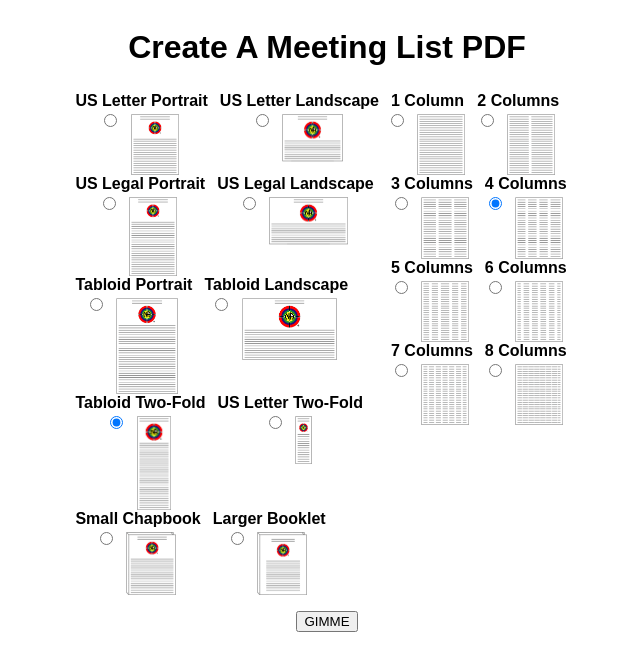
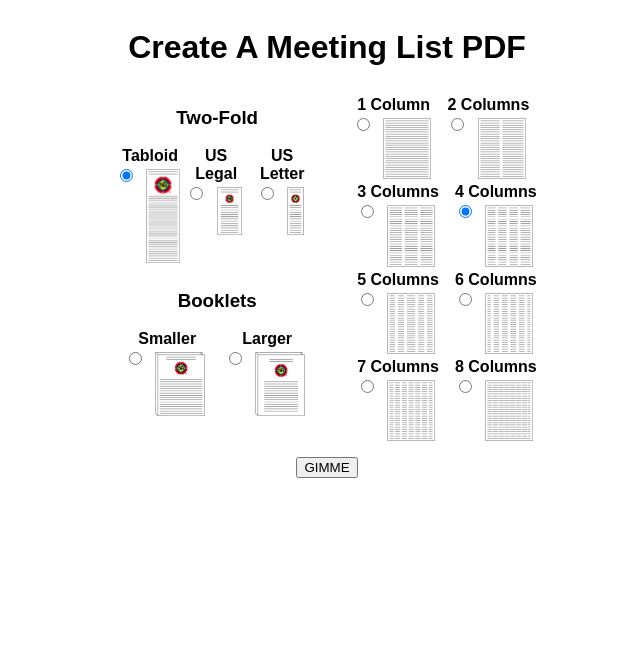
Before and after one commit to bmlt-enabled/pdfstuff, a PHP site: page / in a window 1280 px wide. Shown: the top 671 px of the page, without its empty margins (313-953 px from the left). Run offline with PHP 8.4, Linux system fonts and the light colour scheme.

Commit message:
Mostly cosmetic work on the form. We now have a slightly wider US Legal 2-fold.

```diff
--- a/ListWizard/index.html
+++ b/ListWizard/index.html
@@ -23,12 +23,19 @@
                         document.getElementById('column-container').style.display = 'block';
                         document.getElementById('pages-container').style.display = 'none';
                     } else {
-                        if (document.getElementById('two-fold-us-letter').checked) {
+                        if (document.getElementById('two-fold-us-letter').checked || document.getElementById('two-fold-us-legal').checked) {
                             document.getElementById('column-container').style.display = 'none';
                             document.getElementById('pages-container').style.display = 'none';
                         } else {
                             document.getElementById('column-container').style.display = 'block';
                             document.getElementById('pages-container').style.display = 'block';
+                            if (document.getElementById('layout-chapbook').checked) {
+                                document.getElementById('bottom-container-small').style.display = 'block';
+                                document.getElementById('bottom-container-large').style.display = 'none';
+                            } else {
+                                document.getElementById('bottom-container-small').style.display = 'none';
+                                document.getElementById('bottom-container-large').style.display = 'block';
+                            };
                         };
                     };
                 };
@@ -39,41 +46,41 @@
                     document.getElementById('throbber-container').style.display = 'block';
                     document.getElementById('pickerForm').style.display = 'none';
 
+                    var pages = null;
+                    var columns = null;
+
                     var uri = 'printed_lists/index.php?layout=';
+
                     switch(findGetParameter('layout')) {
                         case 'two-fold-tabloid':
                             uri += 'two-fold-tabloid';
-                            pages = '';
+                            columns = parseInt(findGetParameter('columns'));
                         break;
                         case 'two-fold-us-letter':
                             uri += 'two-fold-us-letter';
-                            pages = '';
                         break;
-                        case 'usletter-l':
-                            uri += 'us-letter&orientation=l';
-                        break;
-                        case 'uslegal-p':
-                            uri += 'uslegal';
-                        break;
-                        case 'uslegal-l':
-                            uri += 'uslegal&orientation=l';
-                        break;
-                        case 'tabloid-p':
-                            uri += 'tabloid';
-                        break;
-                        case 'tabloid-l':
-                            uri += 'tabloid&orientation=l';
+                        case 'two-fold-us-legal':
+                            uri += 'two-fold-us-legal';
                         break;
                         case 'chapbook':
                             uri += 'chapbook';
+                            pages = parseInt(findGetParameter('pages-small'));
+                            columns = parseInt(findGetParameter('columns'));
                         break;
                         case 'booklet':
                             uri += 'booklet';
+                            pages = parseInt(findGetParameter('pages-large'));
+                            columns = parseInt(findGetParameter('columns'));
                         break;
                     };
 
-                    uri += '&columns=' + parseInt(findGetParameter('columns'));
-                    uri += '&pages=' + parseInt(findGetParameter('pages'));
+                    if (columns) {
+                        uri += '&columns=' + columns;
+                    }
+
+                    if (pages) {
+                        uri += '&pages=' + pages;
+                    }
 
                     location.href=uri;
                 };
@@ -107,7 +114,6 @@
             div.selectionLine div.selectionBlock {
                 float:left;
                 display: table;
-                margin-right:0.75em;
             }
 
             div.selectionBlock h4 {
@@ -153,90 +164,41 @@
         <form action="" method="GET" id="pickerForm"">
             <div class="formContents">
                 <h1>Create A Meeting List PDF</h1>
-                <div class="layout-container">
+                <div class="layout-container" style="text-align:center;padding:0;margin-right:1.5em">
                     <div class="selectionLine">
-                        <div class="selectionBlock">
-                            <h4>US Letter Portrait</h4>
-                            <div class="choiceBlock">
-                                <input type="radio" name="layout" value="usletter-p" id="layout-usletter-p" onchange="evaluateUI()" />
-                                <label for="layout-usletter-p" class="thumbnail-label">
-                                    <img src="images/USLetter.png" alt="US Letter Icon" width="48px" class="thumbnail" />
-                                </label>
-                            </div>
-                        </div>
-                        <div class="selectionBlock">
-                            <h4>US Letter Landscape</h4>
-                            <div class="choiceBlock">
-                                <input type="radio" name="layout" value="usletter-l" id="layout-usletter-l" onchange="evaluateUI()" />
-                                <label for="layout-usletter-l" class="thumbnail-label">
-                                    <img src="images/USLetterLandscape.png" alt="US Letter Icon" height="48px" class="thumbnail" />
-                                </label>
-                            </div>
-                        </div>
-                    </div>
-                    <div class="selectionLine">
-                        <div class="selectionBlock">
-                            <h4>US Legal Portrait</h4>
-                            <div class="choiceBlock">
-                                <input type="radio" name="layout" value="uslegal-p" id="layout-uslegal-p" onchange="evaluateUI()" />
-                                <label for="layout-uslegal-p" class="thumbnail-label">
-                                    <img src="images/USLegal.png" alt="US Legal Icon" width="48px" class="thumbnail" />
-                                </label>
-                            </div>
-                        </div>
-                        <div class="selectionBlock">
-                            <h4>US Legal Landscape</h4>
-                            <div class="choiceBlock">
-                                <input type="radio" name="layout" value="uslegal-l" id="layout-uslegal-l" onchange="evaluateUI()" />
-                                <label for="layout-uslegal-l" class="thumbnail-label">
-                                    <img src="images/USLegalLandscape.png" alt="US Legal Icon" height="48px" class="thumbnail" />
-                                </label>
-                            </div>
-                        </div>
-                    </div>
-                    <div class="selectionLine">
-                        <div class="selectionBlock">
-                            <h4>Tabloid Portrait</h4>
-                            <div class="choiceBlock">
-                                <input type="radio" name="layout" value="tabloid-p" id="layout-tabloid" onchange="evaluateUI()" />
-                                <label for="layout-tabloid" class="thumbnail-label">
-                                    <img src="images/Tabloid.png" alt="Taboid Icon" width="62px" class="thumbnail" />
-                                </label>
-                            </div>
-                        </div>
-                        <div class="selectionBlock">
-                            <h4>Tabloid Landscape</h4>
-                            <div class="choiceBlock">
-                                <input type="radio" name="layout" value="tabloid-l" id="layout-tabloid-l" onchange="evaluateUI()" />
-                                <label for="layout-tabloid-l" class="thumbnail-label">
-                                    <img src="images/TabloidLandscape.png" alt="Taboid Icon" height="62px" class="thumbnail" />
-                                </label>
-                            </div>
-                        </div>
-                    </div>
-                    <div class="selectionLine">
-                        <div class="selectionBlock">
-                            <h4>Tabloid Two-Fold</h4>
+                        <h3>Two-Fold</h4>
+                        <div class="selectionBlock" style="width:33%">
+                            <h4>Tabloid</h4>
                             <div class="choiceBlock">
                                 <input type="radio" name="layout" value="two-fold-tabloid" id="two-fold-tabloid" checked="checked" onchange="evaluateUI()" />
-                                <label for="layout-two-fold-tabloid" class="thumbnail-label">
+                                <label for="two-fold-tabloid" class="thumbnail-label">
                                     <img src="images/TabloidTwoFold.png" alt="Taboid Icon" width="34px" class="thumbnail" />
                                 </label>
                             </div>
                         </div>
-                        <div class="selectionBlock">
-                            <h4>US Letter Two-Fold</h4>
+                        <div class="selectionBlock" style="width:33%">
+                            <h4>US Legal</h4>
+                            <div class="choiceBlock">
+                                <input type="radio" name="layout" value="two-fold-us-legal" id="two-fold-us-legal" onchange="evaluateUI()" />
+                                <label for="two-fold-us-legal" class="thumbnail-label">
+                                    <img src="images/USLegalTwoFold.png" alt="US Legal Icon" height="48px" class="thumbnail" />
+                                </label>
+                            </div>
+                        </div>
+                        <div class="selectionBlock" style="width:33%">
+                            <h4>US Letter</h4>
                             <div class="choiceBlock">
                                 <input type="radio" name="layout" value="two-fold-us-letter" id="two-fold-us-letter" onchange="evaluateUI()" />
-                                <label for="layout-two-fold-us-letter" class="thumbnail-label">
+                                <label for="two-fold-us-letter" class="thumbnail-label">
                                     <img src="images/USLetterTwoFold.png" alt="US Letter Icon" height="48px" class="thumbnail" />
                                 </label>
                             </div>
                         </div>
                     </div>
-                    <div class="selectionLine">
-                        <div class="selectionBlock">
-                            <h4>Small Chapbook</h4>
+                    <div class="selectionLine" style="padding-top:0.5em">
+                        <h3>Booklets</h4>
+                        <div class="selectionBlock" style="width:50%">
+                            <h4>Smaller</h4>
                             <div class="choiceBlock">
                                 <input type="radio" name="layout" value="chapbook" id="layout-chapbook" onchange="evaluateUI()" />
                                 <label for="layout-chapbook" class="thumbnail-label">
@@ -244,8 +206,8 @@
                                 </label>
                             </div>
                         </div>
-                        <div class="selectionBlock">
-                            <h4>Larger Booklet</h4>
+                        <div class="selectionBlock" style="width:50%">
+                            <h4>Larger</h4>
                             <div class="choiceBlock">
                                 <input type="radio" name="layout" value="booklet" id="layout-booklet" onchange="evaluateUI()" />
                                 <label for="layout-booklet" class="thumbnail-label">
@@ -257,7 +219,7 @@
                 </div>
                 <div id="column-container" class="layout-container">
                     <div class="selectionLine">
-                        <div class="selectionBlock">
+                        <div class="selectionBlock" style="margin-left:1.0em;padding-top:0.25em">
                             <h4>1 Column</h4>
                             <div class="choiceBlock">
                                 <input type="radio" name="columns" value="1" id="columns-1" />
@@ -266,7 +228,7 @@
                                 </label>
                             </div>
                         </div>
-                        <div class="selectionBlock">
+                        <div class="selectionBlock" style="margin-left:1.0em;padding-top:0.25em">
                             <h4>2 Columns</h4>
                             <div class="choiceBlock">
                                 <input type="radio" name="columns" value="2" id="columns-2" />
@@ -277,7 +239,7 @@
                         </div>
                     </div>
                     <div class="selectionLine">
-                        <div class="selectionBlock">
+                        <div class="selectionBlock" style="margin-left:1.0em;padding-top:0.25em">
                             <h4>3 Columns</h4>
                             <div class="choiceBlock">
                                 <input type="radio" name="columns" value="3" id="columns-3" />
@@ -286,7 +248,7 @@
                                 </label>
                             </div>
                         </div>
-                        <div class="selectionBlock">
+                        <div class="selectionBlock" style="margin-left:1.0em;padding-top:0.25em">
                             <h4>4 Columns</h4>
                             <div class="choiceBlock">
                                 <input type="radio" name="columns" value="4" id="columns-4" checked="checked" />
@@ -297,7 +259,7 @@
                         </div>
                     </div>
                     <div class="selectionLine">
-                        <div class="selectionBlock">
+                        <div class="selectionBlock" style="margin-left:1.0em;padding-top:0.25em">
                             <h4>5 Columns</h4>
                             <div class="choiceBlock">
                                 <input type="radio" name="columns" value="5" id="columns-5" />
@@ -306,7 +268,7 @@
                                 </label>
                             </div>
                         </div>
-                        <div class="selectionBlock">
+                        <div class="selectionBlock" style="margin-left:1.0em;padding-top:0.25em">
                             <h4>6 Columns</h4>
                             <div class="choiceBlock">
                                 <input type="radio" name="columns" value="6" id="columns-6" />
@@ -317,7 +279,7 @@
                         </div>
                     </div>
                     <div class="selectionLine">
-                        <div class="selectionBlock">
+                        <div class="selectionBlock" style="margin-left:1.0em;padding-top:0.25em">
                             <h4>7 Columns</h4>
                             <div class="choiceBlock">
                                 <input type="radio" name="columns" value="7" id="columns-7" />
@@ -326,7 +288,7 @@
                                 </label>
                             </div>
                         </div>
-                        <div class="selectionBlock">
+                        <div class="selectionBlock" style="margin-left:1.0em;padding-top:0.25em">
                             <h4>8 Columns</h4>
                             <div class="choiceBlock">
                                 <input type="radio" name="columns" value="8" id="columns-8" />
```
Also changed, not shown: other parts of ListWizard/index.html (+34 -3 lines), ListWizard/printed_lists/flex_napdf.class.php (+23 -11 lines), ListWizard/images/USLegalTwoFold.png (added), 1 other file. Lines whose indentation alone changed are shown as unchanged.
